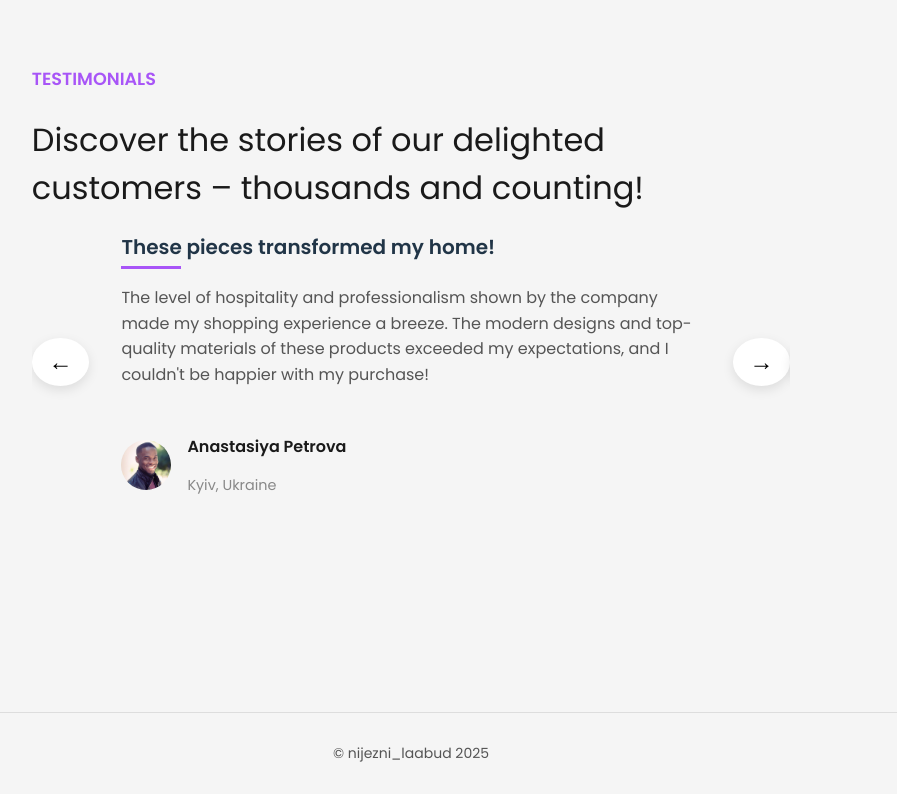
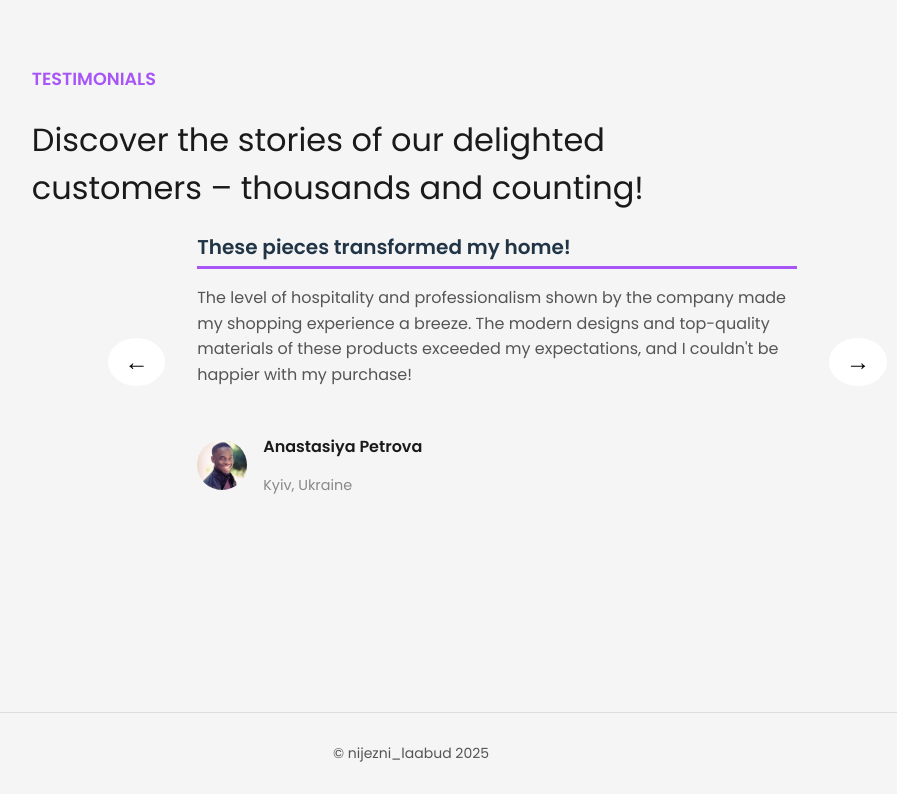
Before and after one commit to luidji95/X-Shoppers-Dream, a React (Vite) app: page / in a window 1280 px wide. Shown: the part 3584-4384 px from the top of the page, without its empty margins (229-1126 px from the left). Built offline with nearby package versions, Linux system fonts and the light colour scheme; no server answers.

Commit message:
slider animation finished

```diff
--- a/src/features/home/components/Testemonials.tsx
+++ b/src/features/home/components/Testemonials.tsx
@@ -38,6 +38,7 @@ const Testimonials = () => {
             img={slide.img}
             onPrev={handlePrev}
             onNext={handleNext}
+            isActive={i === index}
           />
         ))}
       </div>
--- a/src/features/home/components/TestimonialCard.tsx
+++ b/src/features/home/components/TestimonialCard.tsx
@@ -1,3 +1,5 @@
+import { useState } from "react";
+import { tabDataSlider } from "../../../data/tabData";
 import "./testemonials.css";
 
 type TestimonialProps = {
@@ -10,6 +12,7 @@ type TestimonialProps = {
   img: string;
   onPrev: () => void;
   onNext: () => void;
+  isActive: boolean;
 };
 
 const TestimonialCard = ({
@@ -22,6 +25,7 @@ const TestimonialCard = ({
   img,
   onPrev,
   onNext,
+  isActive,
 }: TestimonialProps) => {
   return (
     <div
@@ -37,7 +41,10 @@ const TestimonialCard = ({
 
       <div className="testimonial-box">
         <h3>{title}</h3>
-        <div className="underline"></div>
+        <div
+          className={`underline ${isActive ? "active" : ""}`}
+          onAnimationEnd={onNext}
+        ></div>
         <p className="testimonial-text">{text}</p>
 
         <div className="user-info">
--- a/src/features/home/components/testemonials.css
+++ b/src/features/home/components/testemonials.css
@@ -25,6 +25,8 @@
   position: relative;
   overflow: hidden;
   height: 400px;
+  width: 800px;
+  margin-left: 10%;
 }
 
 .testimonial-content {
@@ -46,7 +48,7 @@
   width: 48px;
   height: 48px;
   border-radius: 50%;
-  box-shadow: 0 4px 12px rgba(0, 0, 0, 0.1);
+  /* box-shadow: 0 4px 12px rgba(0, 0, 0, 0.1); */
   cursor: pointer;
   transition: transform 0.2s ease;
   font-size: 1.5rem;
@@ -71,10 +73,20 @@
 }
 
 .underline {
-  width: 60px;
   height: 3px;
   background-color: #a855f7;
   margin-bottom: 1rem;
+}
+.underline.active {
+  animation: fillUnderline 5s forwards;
+}
+@keyframes fillUnderline {
+  from {
+    width: 0%;
+  }
+  to {
+    width: 100%;
+  }
 }
 
 .testimonial-text {
```
